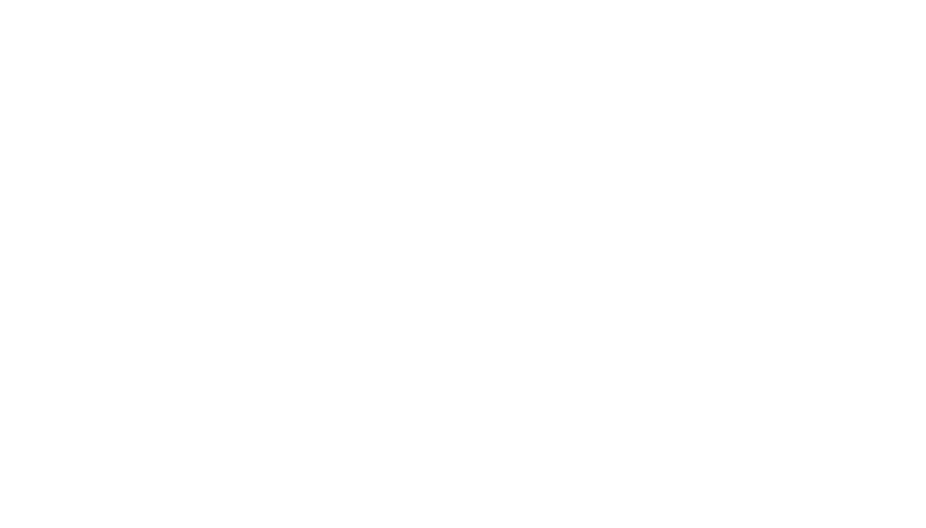
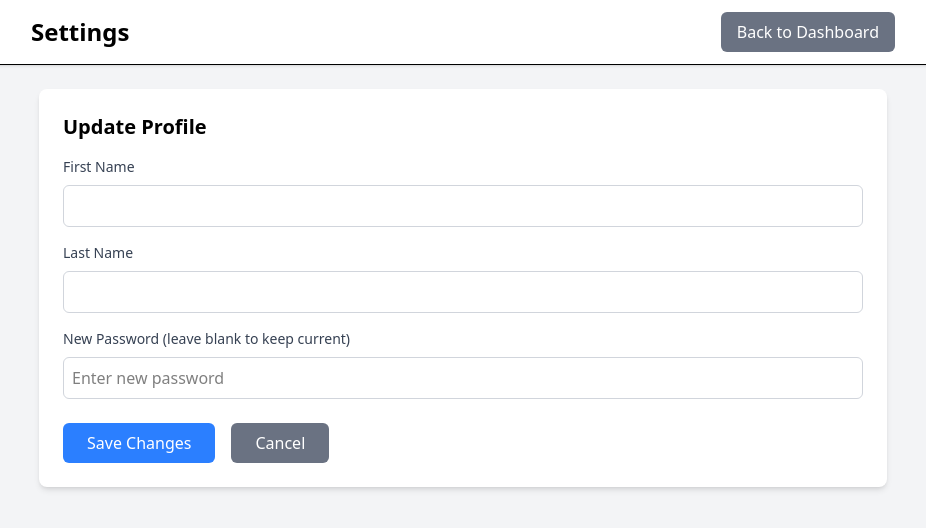
Before and after one commit to shreeteja172/Pay-it, a React (Vite) app in the folder FrontEnd/: page /settings in a window 1280 px wide. Before the commit this address had no page. Shown: the top 528 px of the page, without its empty margins (177-1103 px from the left). Built offline with nearby package versions, Linux system fonts and the light colour scheme.

Commit message:
feat: updated settings page & updating user details in settings page

```diff
--- a/FrontEnd/src/App.jsx
+++ b/FrontEnd/src/App.jsx
@@ -4,6 +4,7 @@ import Signup from "./pages/Signup";
 import Signin from "./pages/Signin";
 import Dashboard from "./pages/Dashboard";
 import SendMoney from "./pages/SendMoney";
+import Settings from "./pages/Settings";
 function App() {
   return (
     <>
@@ -14,6 +15,7 @@ function App() {
           <Route path="/signin" element={<Signin />} />
           <Route path="/dashboard" element={<Dashboard />} />
           <Route path="/send" element={<SendMoney />} />
+          <Route path="/settings" element={<Settings />} />
         </Routes>
       </BrowserRouter>
     </>
--- a/FrontEnd/src/components/AppBar.jsx
+++ b/FrontEnd/src/components/AppBar.jsx
@@ -1,10 +1,16 @@
 import React from "react";
 import { Context } from "./Context";
 import { useContext } from "react";
+import { useNavigate } from "react-router-dom";
 
 const AppBar = () => {
-  const{firstName} = useContext(Context)
-  const{lastName} = useContext(Context)
+  const navigate = useNavigate();
+  const { firstName } = useContext(Context);
+  const { lastName } = useContext(Context);
+
+  const handleAvatarClick = () => {
+    navigate("/settings");
+  };
 
   return (
     <div className="shadow h-14 flex justify-between">
@@ -13,7 +19,11 @@ const AppBar = () => {
         <div className="flex flex-col justify-center h-full mr-4">Hello</div>
         <div className="rounded-full h-12 w-12 bg-slate-200 flex justify-center mt-1 mr-2">
           <div
-          className="flex flex-col justify-center h-full text-xl">{firstName[0] + " " +  lastName[0]}</div>
+            onClick={handleAvatarClick}
+            className="flex flex-col justify-center h-full text-xl cursor-pointer hover:bg-slate-300 rounded-full"
+          >
+            {firstName[0] + " " + lastName[0]}
+          </div>
         </div>
       </div>
     </div>
--- a/FrontEnd/src/components/Users.jsx
+++ b/FrontEnd/src/components/Users.jsx
@@ -9,11 +9,21 @@ const Users = () => {
   const [filter, setFilter] = useState("");
 
   useEffect(() => {
+    const token = localStorage.getItem("token");
     axios
-      .get("http://localhost:3000/api/v1/user/bulk?filter=" + filter)
+      .get("http://localhost:3000/api/v1/user/bulk?filter=" + filter, {
+        headers: {
+          Authorization: `Bearer ${token}`
+        }
+      })
       .then((response) => {
         // console.log("API Response:", response.data);
-        setUsers(response.data.user || []);
+        const currentUserId = JSON.parse(atob(token.split('.')[1])).userId;
+        //atob toh decode karne use hai payload ko
+        console.log(currentUserId)
+
+        const filteredUsers = response.data.user?.filter(user => user._id !== currentUserId) || [];
+        setUsers(filteredUsers);
       })
       .catch((error) => {
         console.error("API Error:", error);
--- a/FrontEnd/src/pages/Dashboard.jsx
+++ b/FrontEnd/src/pages/Dashboard.jsx
@@ -2,7 +2,6 @@ import React from "react";
 import AppBar from "../components/AppBar";
 import Balance from "../components/Balance";
 import Users from "../components/Users";
-
 const Dashboard = () => {
   return (
     <div>
--- /dev/null
+++ b/FrontEnd/src/pages/Settings.jsx
@@ -0,0 +1,141 @@
+import React, { useState, useContext } from "react";
+import { useNavigate } from "react-router-dom";
+import { Context } from "../components/Context";
+import axios from "axios";
+
+const Settings = () => {
+  const navigate = useNavigate();
+  const { firstName, lastName } = useContext(Context);
+  const [formData, setFormData] = useState({
+    firstName: firstName || "",
+    lastName: lastName || "",
+    password: "",
+  });
+
+  const handleChange = (e) => {
+    setFormData({
+      ...formData,
+      [e.target.name]: e.target.value,
+    });
+  };
+
+  const handleSubmit = async (e) => {
+    e.preventDefault();
+    try {
+      const updateData = {};
+      if (formData.firstName !== firstName)
+        updateData.firstName = formData.firstName;
+      if (formData.lastName !== lastName)
+        updateData.lastName = formData.lastName;
+      if (formData.password) updateData.password = formData.password;
+
+      if (Object.keys(updateData).length === 0) {
+        alert("No changes to save.");
+        return;
+      }
+
+      const response = await axios.put(
+        "http://localhost:3000/api/v1/user/settings",
+        updateData,
+        {
+          headers: {
+            Authorization: `Bearer ${localStorage.getItem("token")}`,
+          },
+        }
+      );
+
+      console.log("Settings updated successfully:", response.data);
+      alert("Settings updated successfully!");
+
+      setFormData({ ...formData, password: "" });
+    } catch (error) {
+      console.error("There was an error updating settings:", error);
+      alert("Failed to update settings. Please try again.");
+    }
+  };
+
+  return (
+    <div className="min-h-screen bg-gray-100">
+      <div className="bg-white shadow-sm border-b">
+        <div className="max-w-4xl mx-auto px-4 py-3 flex items-center justify-between">
+          <h1 className="text-2xl font-bold">Settings</h1>
+          <button
+            onClick={() => navigate("/dashboard")}
+            className="bg-gray-500 text-white px-4 py-2 rounded-md hover:bg-gray-600"
+          >
+            Back to Dashboard
+          </button>
+        </div>
+      </div>
+
+      <div className="max-w-4xl mx-auto p-6">
+        <div className="bg-white p-6 rounded-lg shadow-md">
+          <h2 className="text-xl font-semibold mb-4">Update Profile</h2>
+
+          <form onSubmit={handleSubmit}>
+            <div className="mb-4">
+              <label className="block text-sm font-medium text-gray-700 mb-2">
+                First Name
+              </label>
+              <input
+                type="text"
+                name="firstName"
+                value={formData.firstName}
+                onChange={handleChange}
+                className="w-full p-2 border border-gray-300 rounded-md focus:outline-none focus:ring-2 focus:ring-blue-500"
+                required
+              />
+            </div>
+
+            <div className="mb-4">
+              <label className="block text-sm font-medium text-gray-700 mb-2">
+                Last Name
+              </label>
+              <input
+                type="text"
+                name="lastName"
+                value={formData.lastName}
+                onChange={handleChange}
+                className="w-full p-2 border border-gray-300 rounded-md focus:outline-none focus:ring-2 focus:ring-blue-500"
+                required
+              />
+            </div>
+
+            <div className="mb-6">
+              <label className="block text-sm font-medium text-gray-700 mb-2">
+                New Password (leave blank to keep current)
+              </label>
+              <input
+                type="password"
+                name="password"
+                value={formData.password}
+                onChange={handleChange}
+                placeholder="Enter new password"
+                className="w-full p-2 border border-gray-300 rounded-md focus:outline-none focus:ring-2 focus:ring-blue-500"
+                minLength="6"
+              />
+            </div>
+
+            <div className="flex gap-4">
+              <button
+                type="submit"
+                className="bg-blue-500 text-white px-6 py-2 rounded-md hover:bg-blue-600 focus:outline-none focus:ring-2 focus:ring-blue-500"
+              >
+                Save Changes
+              </button>
+              <button
+                type="button"
+                onClick={() => navigate("/dashboard")}
+                className="bg-gray-500 text-white px-6 py-2 rounded-md hover:bg-gray-600 focus:outline-none focus:ring-2 focus:ring-gray-500"
+              >
+                Cancel
+              </button>
+            </div>
+          </form>
+        </div>
+      </div>
+    </div>
+  );
+};
+
+export default Settings;
```
